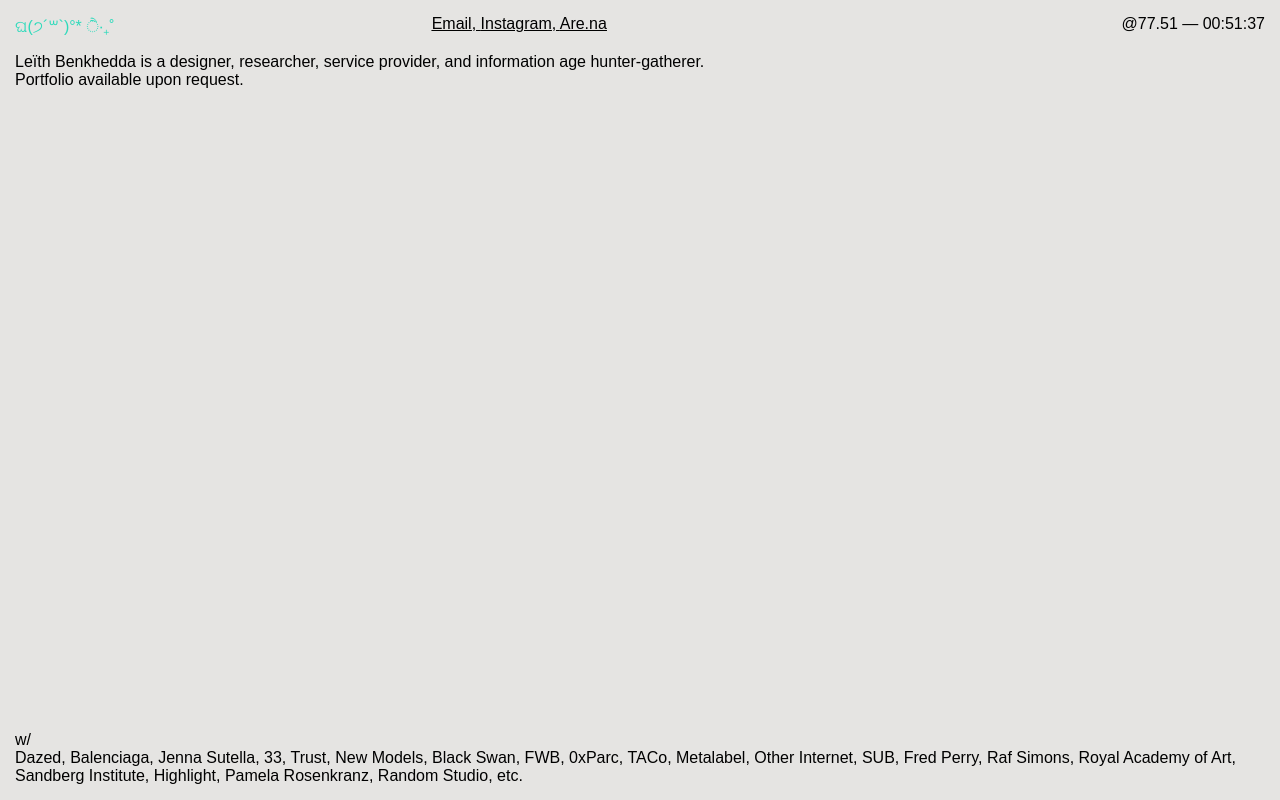
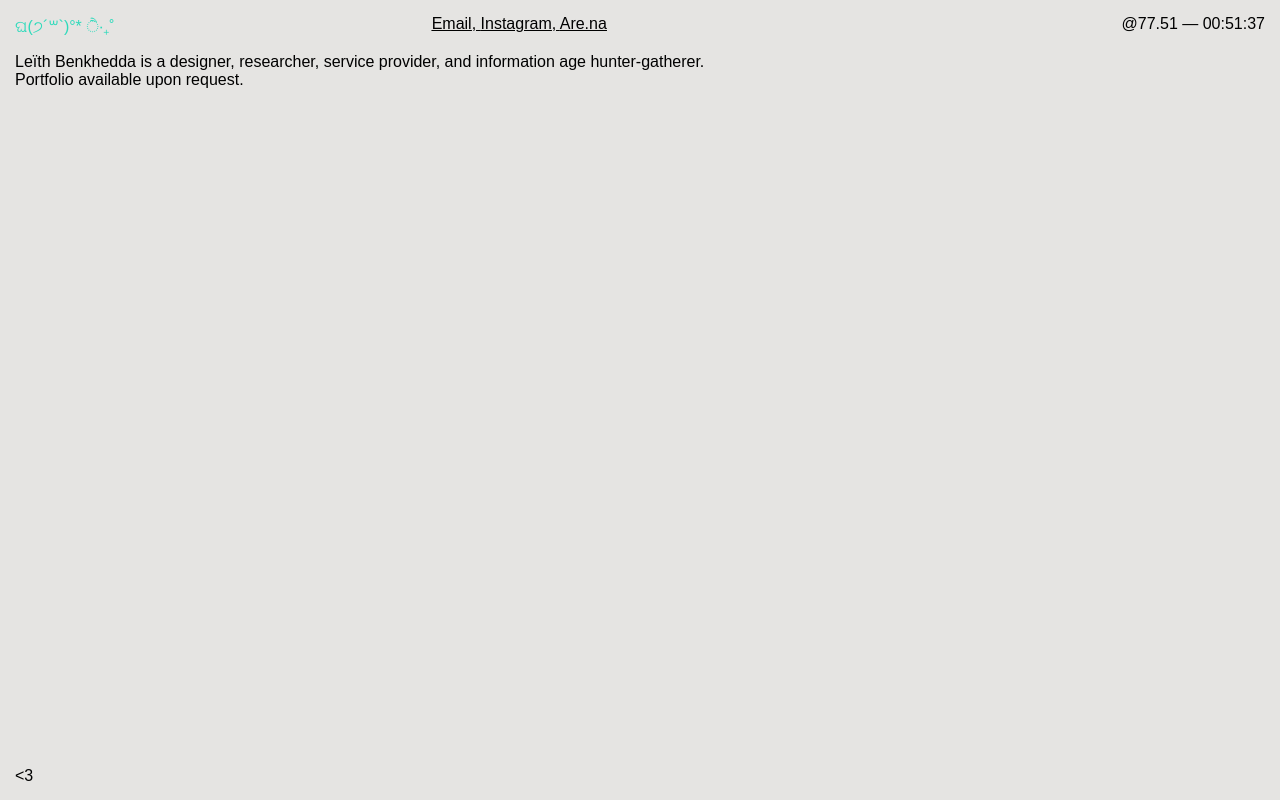
Before and after one commit to leith-benkhedda/leith-benkhedda.github.io, a plain HTML site: page index.html in a window 1280 px wide. Drawn offline with Linux system fonts and the light colour scheme.

Commit message:
Update index.html

```diff
--- a/index.html
+++ b/index.html
@@ -135,8 +135,7 @@
         <a href="https://www.are.na/leith-benkhedda/index" target="_blank">Are.na</a>
     </div>
     <div class="footer">
-        w/<br>
-        Dazed, Balenciaga, Jenna Sutella, 33, Trust, New Models, Black Swan, FWB, 0xParc, TACo, Metalabel, Other Internet, SUB, Fred Perry, Raf Simons, Royal Academy of Art, Sandberg Institute, Highlight, Pamela Rosenkranz, Random Studio, etc.
+        <3
     </div>
 </body>
 </html>
```
